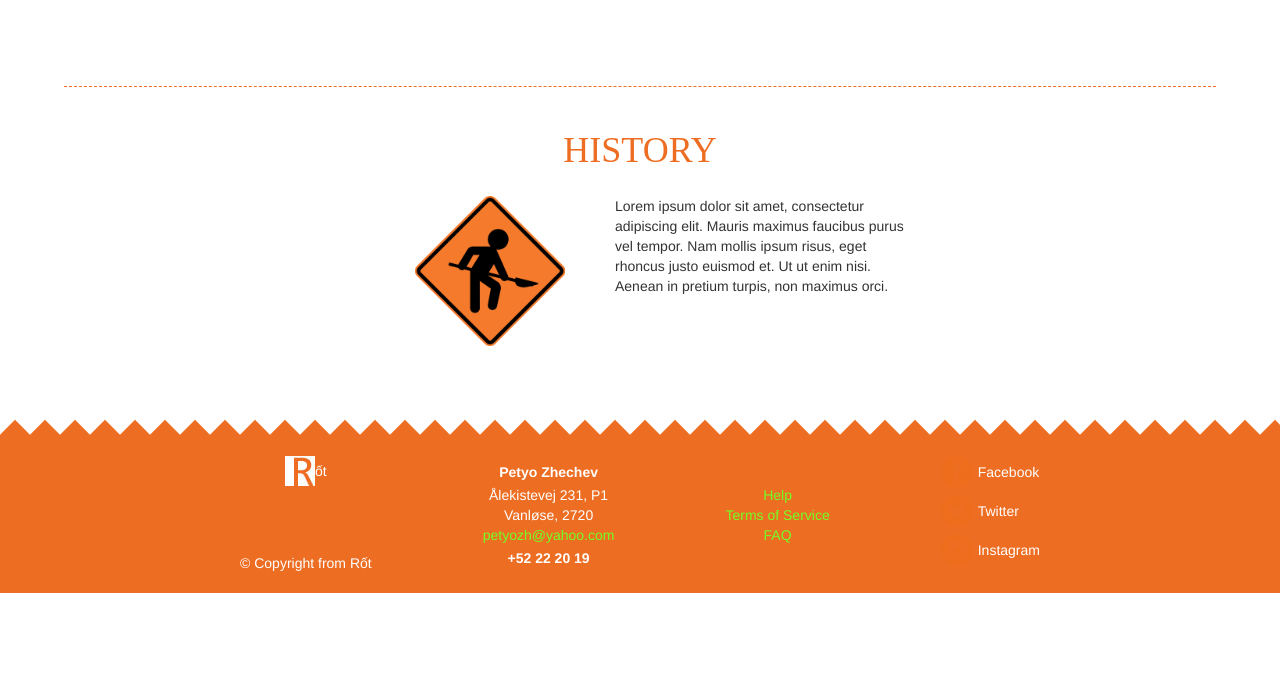
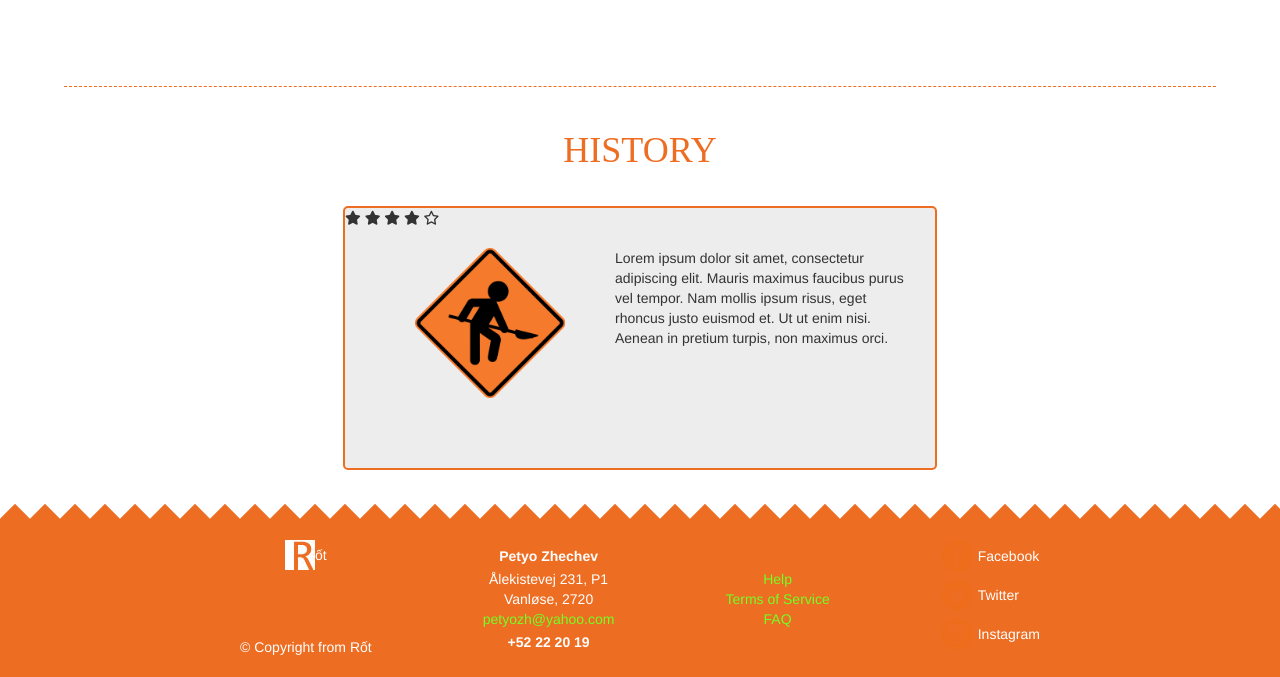
Before and after one commit to zWarMob/webSecurity, a PHP site: page /pages/profile.php in a window 1280 px wide. Shown: the part 525-1202 px from the top of the page. Before the commit the page ends 1118 px from the top, so only its background shows below. Run offline with PHP 8.4, Linux system fonts and the light colour scheme; some libraries are stand-ins or nearby versions.

Commit message:
Added stuff :dango:

```diff
--- a/pages/profile.php
+++ b/pages/profile.php
@@ -28,7 +28,7 @@ include('../templates/header.php');
     </div>
     <hr class="hr-90">
     <div class="f-cl-c m-20">
-            <h1 class="h1-c">CURRENT RENTALS</h2>
+            <h1 class="h1-c">CURRENT RENTALS</h1>
             <div class="h-200 f-c m-20">
                         <div class="img-s-150 m-l-r-50">
                                     <img src="../images/genericItem.png" class="img-100" alt="Profile">
@@ -41,13 +41,22 @@ include('../templates/header.php');
     <hr class="hr-90">
 
             <div class="f-cl-c m-20">
-                <h1 class="h1-c">HISTORY</h2>
+                <h1 class="h1-c">HISTORY</h1>
+                <div class="b-2 m-30">
+                        <div>
+                        <i class="fa fa-star" aria-hidden="true"></i>
+                        <i class="fa fa-star" aria-hidden="true"></i>
+                        <i class="fa fa-star" aria-hidden="true"></i>
+                        <i class="fa fa-star" aria-hidden="true"></i>
+                        <i class="fa fa-star-o" aria-hidden="true"></i>
+                        </div>
                         <div class="h-200 f-c m-20">
                                     <div class="img-s-150 m-l-r-50">
                                                 <img src="../images/genericItem.png" class="img-100" alt="Profile">
 
                                     </div>
                                     <p class="w-300">Lorem ipsum dolor sit amet, consectetur adipiscing elit. Mauris maximus faucibus purus vel tempor. Nam mollis ipsum risus, eget rhoncus justo euismod et. Ut ut enim nisi. Aenean in pretium turpis, non maximus orci.</p>
+                        </div>
                     </div>
             </div>
 
--- a/styleLib.css
+++ b/styleLib.css
@@ -25,11 +25,24 @@ MARGIN
 }
 
 .m-20 {
-    margin: 20px;
+	margin: 20px;
+}
+
+.m-30 {
+	border: 2px solid #ed6d22;
+	border-radius: 5px;
+	background-color: #ededed;
+	margin: 30px;
 }
 
 .m-l-r-50 {
 margin: 0px 50px;
+}
+
+
+b-2 {
+	border: 2px solid #ed6d22;
+	border-radius: 5px;
 }
 
 
```
Lines whose indentation alone changed are shown as unchanged.
